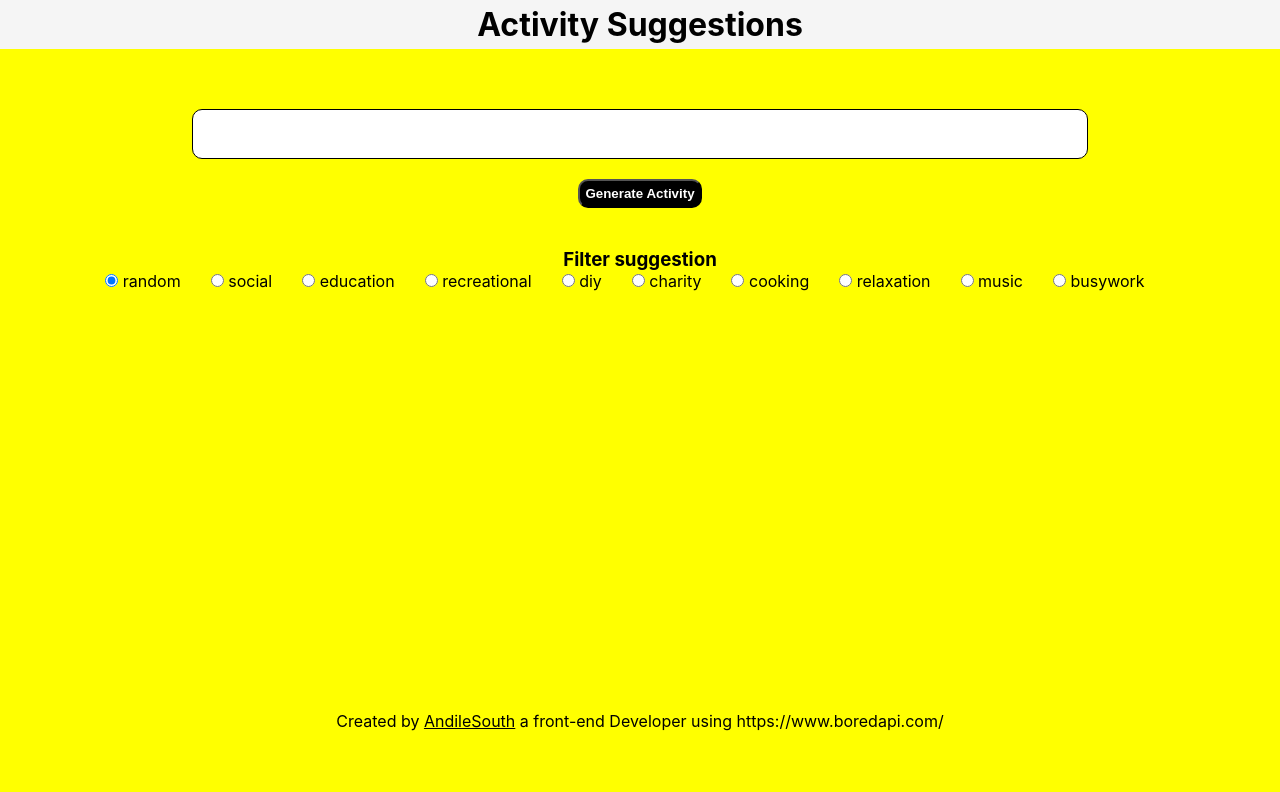
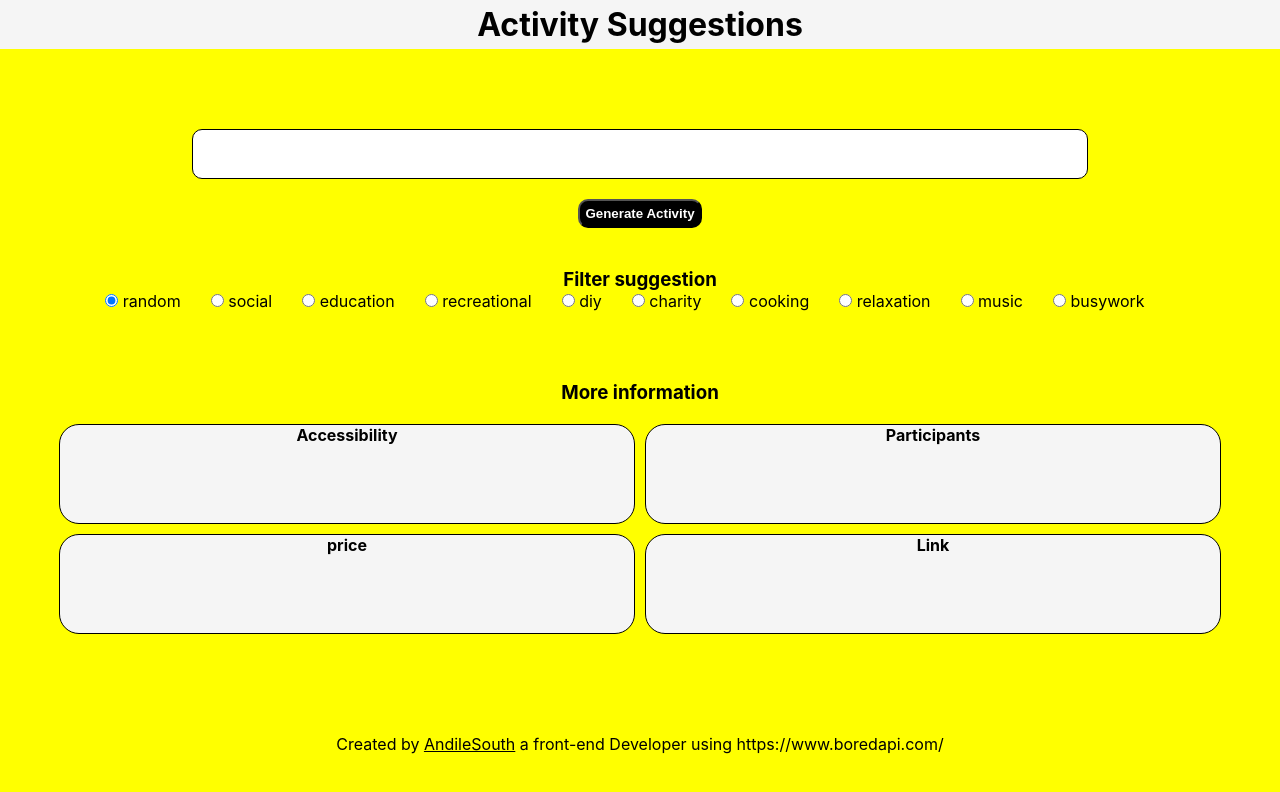
Before and after one commit to AndileSouth/Activity-Suggestion-App, a React (Create React App) app: page / in a window 1280 px wide. Shown: the top 792 px of the page. Built offline with nearby package versions, Linux system fonts and the light colour scheme; no server answers.

Commit message:
Improved UI

```diff
--- a/src/Activity.css
+++ b/src/Activity.css
@@ -8,7 +8,7 @@
     flex-direction: column;
     align-items: center;
     background-color: yellow;
-    height: 100vh;
+
     width: 100vw;
 
 
@@ -28,7 +28,7 @@ min-height: 50px;
 display: grid;
 place-content: center;
 background-color: white;
-margin-top: 60px;
+margin-top: 80px;
 font-weight:600;
 border-radius: 10px;
 overflow: auto;
@@ -45,26 +45,13 @@ button {
 
 .filter {
     margin: 20px 0;
+    max-width: 90vw;
 }
 
 label{
     margin-right: 30px;
 }
 
-.creator {
-    padding-top: 50vh;
-    text-decoration-style: underline;
-}
-
-.link {
-    text-decoration: underline;
-
-}
-
-.link:hover {
-    cursor: pointer;
-    color: rgb(255, 72, 0);
-}
 
 button:hover {
     cursor: pointer;
--- a/src/Activity.js
+++ b/src/Activity.js
@@ -3,6 +3,9 @@ import './Activity.css'
 
 
 // 1. this functions gets the full object but only works when invoked by the other
+
+  // 1. [for moreInfo] const objData
+  /* const [objData, SetObjdata] = useState(null); */
 
 async function fetchData(type) {
     try {
@@ -14,12 +17,20 @@ async function fetchData(type) {
 
       const response = await fetch(apiUrl);
       const jsonData = await response.json();
+
+      // 2. [for moreInfo] update state of objData
+      /* if (jsonData) {
+        SetObjdata(jsonData);
+      }  */
+
       return jsonData;
     } catch (error) {
       console.error('Error fetching data', error);
       return null;
     }
   }
+
+
 
   function Activity() {
 
@@ -123,7 +134,7 @@ async function fetchData(type) {
 
           </div>
 
-          <div className='creator'>Created by <span className='link'>AndileSouth</span> a front-end Developer using https://www.boredapi.com/ </div>
+
         </div>
       </div>
     );
--- a/src/Home.css
+++ b/src/Home.css
@@ -3,3 +3,23 @@
     padding: 0;
     box-sizing: border-box;
 }
+
+body {
+    background-color: yellow;
+    height: 100vh;
+}
+
+.creator {
+    padding-top: 10vh;
+    text-decoration-style: underline;
+}
+
+.link {
+    text-decoration: underline;
+
+}
+
+.link:hover {
+    cursor: pointer;
+    color: rgb(255, 72, 0);
+}
--- a/src/Home.js
+++ b/src/Home.js
@@ -1,5 +1,6 @@
 import Activity from "./Activity";
 import './Home.css';
+import MoreInfo from "./MoreInfo";
 
 function Home() {
 
@@ -10,7 +11,8 @@ function Home() {
 
 
           <Activity/>
-
+          <MoreInfo/>
+          <div className='creator'>Created by <span className='link'>AndileSouth</span> a front-end Developer using https://www.boredapi.com/ </div>
         </div>
       </div>
     );
--- /dev/null
+++ b/src/MoreInfo.css
@@ -0,0 +1,47 @@
+* {
+    padding: 0;
+    margin: 0;
+    box-sizing: border-box;
+}
+
+.MoreInfo-content {
+    margin-top: 50px;
+}
+
+.more-info-container {
+    margin: 20px;
+    display: flex;
+    flex-direction: column;
+    gap: 10px;
+}
+
+
+.info-box {
+    background-color: whitesmoke;
+    height: 100px;
+    width: 35vw;
+    border: 1px solid black;
+    border-radius: 20px;
+}
+
+.layout-1 {
+    display: flex;
+    flex-direction: row;
+    gap: 10px;
+}
+
+@media screen and (max-width:576px) {
+    .layout-1 {
+        flex-direction: column;
+    }
+    .info-box {
+        width: 85vw;
+    }
+}
+
+@media screen and (min-width:577px) {
+
+    .info-box {
+        width: 45vw;
+    }
+}
--- /dev/null
+++ b/src/MoreInfo.js
@@ -0,0 +1,40 @@
+import './MoreInfo.css';
+
+const MoreInfo = () => {
+
+    return (
+        <div className="MoreInfo-content">
+
+            <h3>More information</h3>
+            <div className="more-info-container">
+                <div className='layout-1'>
+
+                    <div className="info-box accessibility">
+                        <h4>Accessibility</h4>
+                    </div>
+
+
+                    <div className="info-box participants">
+                        <h4>Participants</h4>
+                    </div>
+
+                </div>
+
+                <div className='layout-1'>
+                    <div className="info-box price">
+                        <h4>price</h4>
+                    </div>
+
+                    <div className="info-box links">
+                        <h4>Link</h4>
+                    </div>
+
+                </div>
+
+            </div>
+
+        </div>
+     );
+}
+
+export default MoreInfo;
```
